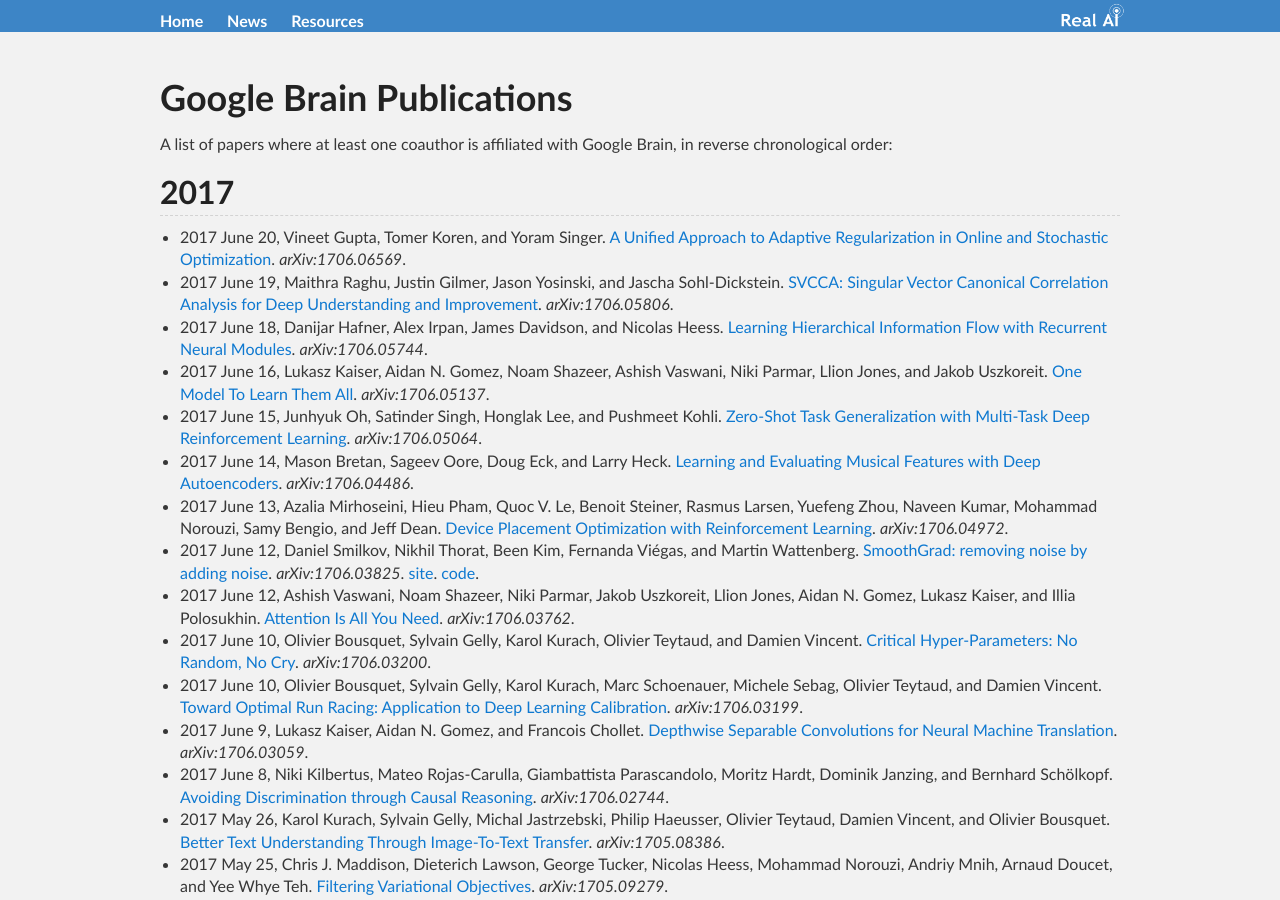
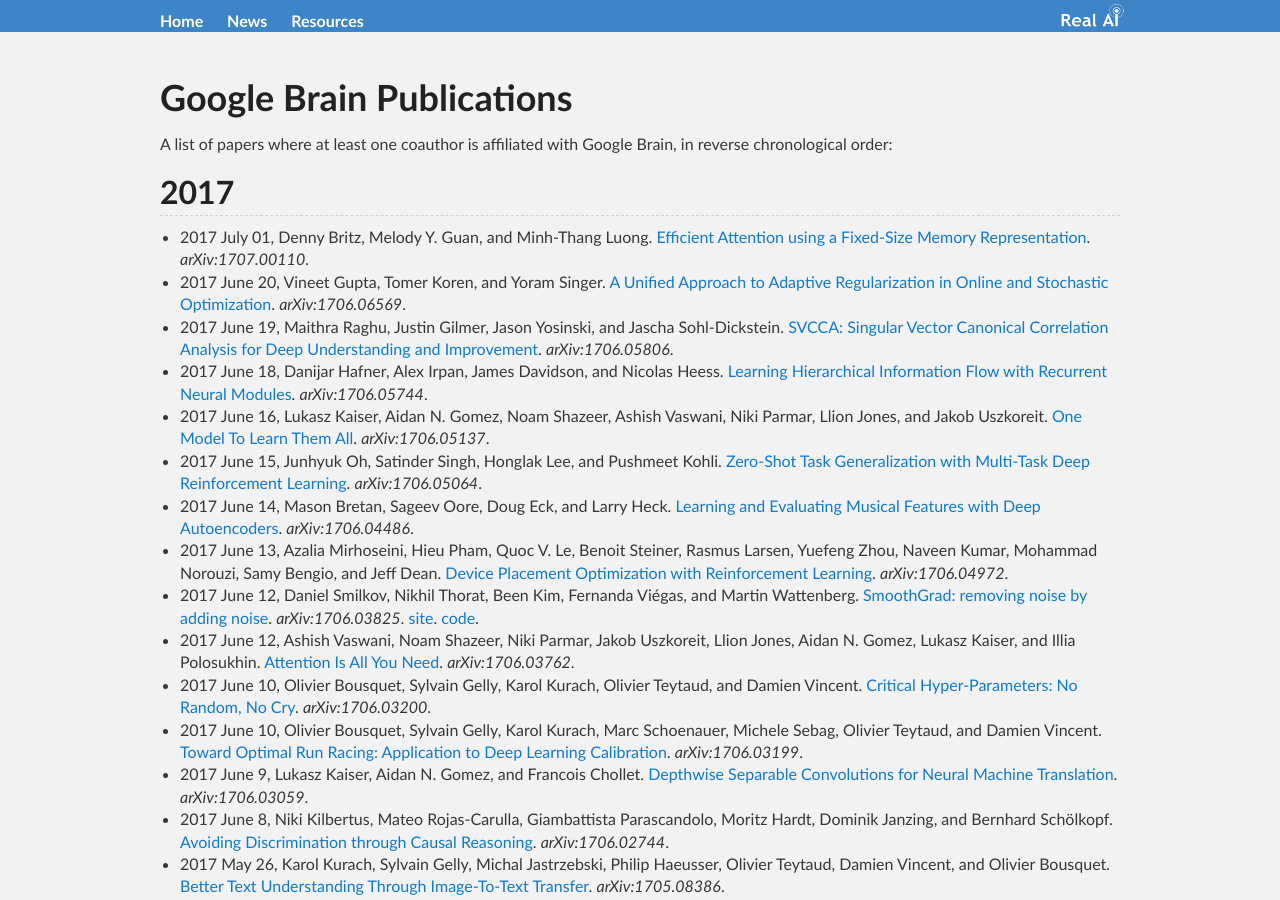
Before and after one commit to Tonywuhk/realai.org, a Jekyll site: the page built from labs/google-brain-publications.md, in a window 1280 px wide and 900 px high. Built offline with Jekyll 4.4.1, drawn with Linux system fonts in a browser that asks for light colours; our own code applies the rules of GitHub Pages for plain Markdown files; comment, search, counter and statistics services are not loaded; the repository's description, which GitHub fills in, is left out.

Commit message:
Update google-brain-publications.md

```diff
--- a/labs/google-brain-publications.md
+++ b/labs/google-brain-publications.md
@@ -7,6 +7,7 @@
 
 ## 2017
 
+* 2017 July 01, Denny Britz, Melody Y. Guan, and Minh-Thang Luong. [Efficient Attention using a Fixed-Size Memory Representation](https://arxiv.org/abs/1707.00110). *arXiv:1707.00110*.
 * 2017 June 20, Vineet Gupta, Tomer Koren, and Yoram Singer. [A Unified Approach to Adaptive Regularization in Online and Stochastic Optimization](https://arxiv.org/abs/1706.06569). *arXiv:1706.06569*.
 * 2017 June 19, Maithra Raghu, Justin Gilmer, Jason Yosinski, and Jascha Sohl-Dickstein. [SVCCA: Singular Vector Canonical Correlation Analysis for Deep Understanding and Improvement](https://arxiv.org/abs/1706.05806). *arXiv:1706.05806*.
 * 2017 June 18, Danijar Hafner, Alex Irpan, James Davidson, and Nicolas Heess. [Learning Hierarchical Information Flow with Recurrent Neural Modules](https://arxiv.org/abs/1706.05744). *arXiv:1706.05744*.
```
